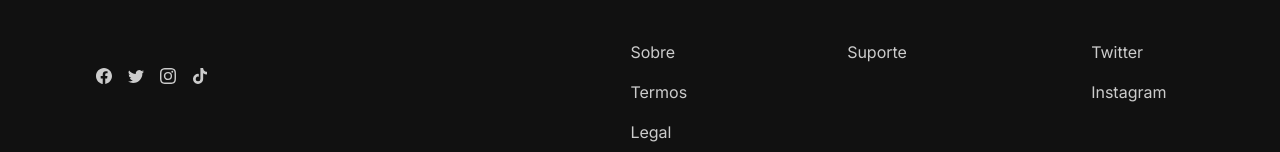
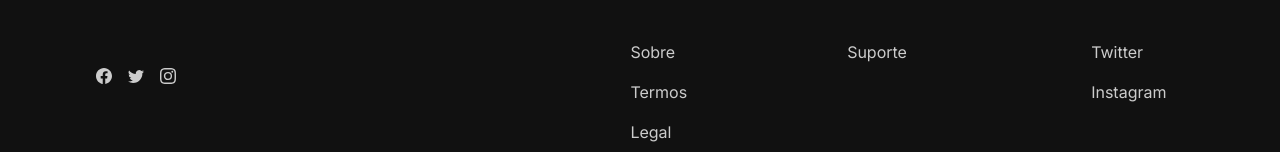
Before and after one commit to Brieffc/Landing-Page-React-TeuFuturo, a React (Create React App) app: page / in a window 1280 px wide. Shown: the part 5493-5645 px from the top of the page. Built offline with nearby package versions, Linux system fonts and the light colour scheme; the HTML template or start-up script is replaced by a standard one.

Commit message:
remove social

```diff
--- a/src/components/Footer.jsx
+++ b/src/components/Footer.jsx
@@ -18,12 +18,7 @@ export default function Footer() {
       data: ["Twitter", "Instagram"],
     },
   ];
-  const socialLink = [
-    <BsFacebook />,
-    <BsTwitter />,
-    <BsInstagram />,
-    <FaTiktok />,
-  ];
+  const socialLink = [<BsFacebook />, <BsTwitter />, <BsInstagram />];
   return (
     <footer>
       <div className="upper">
```
